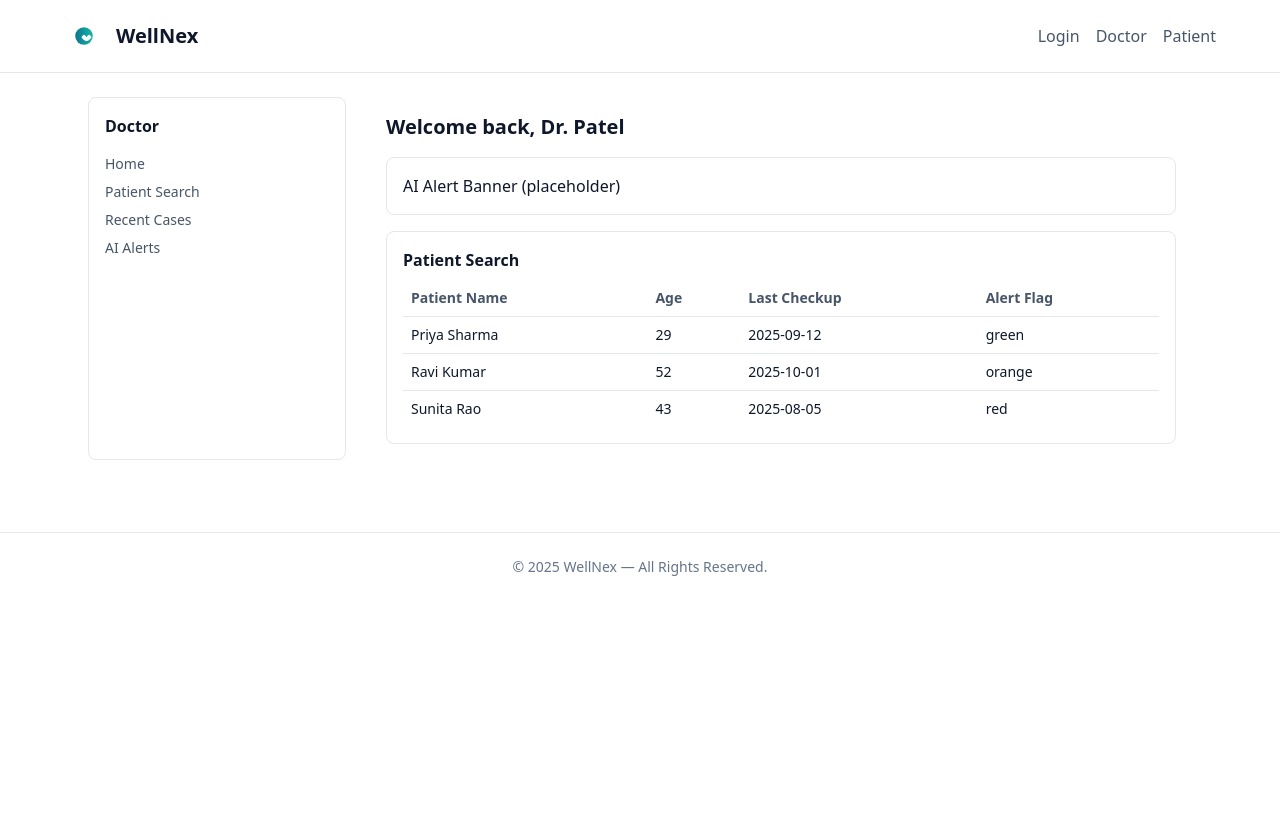
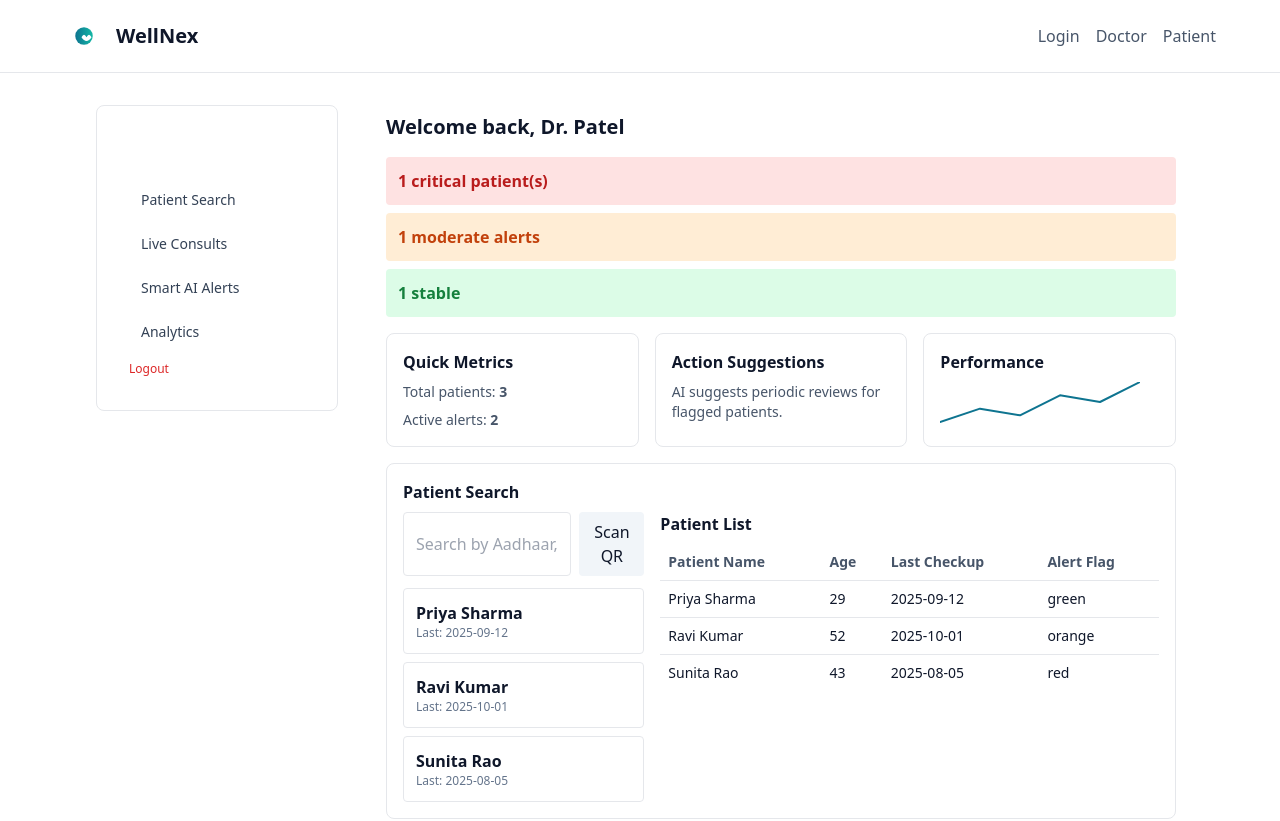
Before and after one commit to AashishVT/WellNex-AI, a React (Vite) app: page /doctor in a window 1280 px wide. Shown: the top 821 px of the page. Before the commit the page ends 800 px from the top, so only its background shows below. Built offline with nearby package versions, Linux system fonts and the light colour scheme; no server answers.

Commit message:
feat(doctor): add sidebar, search, preview, alerts, and trend components

```diff
--- /dev/null
+++ b/src/components/doctor/AlertsBanner.jsx
@@ -0,0 +1,24 @@
+import React from 'react'
+
+export default function AlertsBanner({patients=[]}){
+  const counts = patients.reduce((acc,p)=>{
+    acc[p.alert] = (acc[p.alert]||0)+1
+    return acc
+  },{})
+
+  const banners = []
+  if(counts.red) banners.push({color:'red', text:`${counts.red} critical patient(s)`})
+  if(counts.orange) banners.push({color:'orange', text:`${counts.orange} moderate alerts`})
+  if(counts.green) banners.push({color:'green', text:`${counts.green} stable`})
+
+  if(banners.length===0) return null
+  return (
+    <div className="space-y-2">
+      {banners.map((b,i)=> (
+        <div key={i} className={`p-3 rounded ${b.color==='red'?'bg-red-100 text-red-700':b.color==='orange'?'bg-orange-100 text-orange-700':'bg-green-100 text-green-700'}`}>
+          <strong>{b.text}</strong>
+        </div>
+      ))}
+    </div>
+  )
+}
--- /dev/null
+++ b/src/components/doctor/HealthTrend.jsx
@@ -0,0 +1,23 @@
+import React from 'react'
+
+function sparklinePath(values, w=200, h=40){
+  if(!values || values.length===0) return ''
+  const max = Math.max(...values)
+  const min = Math.min(...values)
+  const range = max - min || 1
+  const step = w / (values.length-1)
+  return values.map((v,i)=>{
+    const x = i*step
+    const y = h - ((v - min) / range) * h
+    return `${i===0?'M':'L'} ${x.toFixed(2)} ${y.toFixed(2)}`
+  }).join(' ')
+}
+
+export default function HealthTrend({data=[60,62,61,64,63,66,65]}){
+  const path = sparklinePath(data)
+  return (
+    <svg width="200" height="48" viewBox="0 0 200 48" className="block">
+      <path d={path} fill="none" stroke="#0E7490" strokeWidth="2" strokeLinejoin="round" strokeLinecap="round" />
+    </svg>
+  )
+}
--- /dev/null
+++ b/src/components/doctor/PatientPreview.jsx
@@ -0,0 +1,49 @@
+import React, {useEffect, useState} from 'react'
+import mockApi from '../../lib/mockApi'
+
+export default function PatientPreview({patient, onClose}){
+  const [insights, setInsights] = useState([])
+  const [loading, setLoading] = useState(false)
+
+  useEffect(()=>{
+    if(!patient) return
+    setLoading(true)
+    mockApi.getAiInsights(patient.id).then(res=>{
+      if(res.ok) setInsights(res.insights || [])
+      setLoading(false)
+    })
+  },[patient])
+
+  if(!patient) return null
+  return (
+    <div className="fixed inset-0 z-50 flex items-center justify-center">
+      <div className="absolute inset-0 bg-black/40" onClick={onClose}></div>
+      <div className="relative bg-white rounded-2xl shadow-lg p-6 w-full max-w-2xl">
+        <div className="flex justify-between items-start">
+          <div>
+            <h3 className="text-lg font-semibold">{patient.name}</h3>
+            <div className="text-sm text-slate-500">Age: {patient.age || '—'} • Last check: {patient.lastCheckup || '—'}</div>
+          </div>
+          <div className="text-sm">Alert: <span className={`font-semibold ${patient.alert==='red'?'text-red-600':patient.alert==='orange'?'text-orange-500':'text-green-600'}`}>{patient.alert}</span></div>
+        </div>
+
+        <div className="mt-4">
+          <h4 className="font-semibold">AI Summary</h4>
+          {loading && <div className="text-slate-500">Loading summary…</div>}
+          {!loading && insights.map(i=> (
+            <div key={i.id} className="p-3 border rounded mt-2">
+              <div className="font-semibold">{i.title} <span className="text-xs text-slate-500">({Math.round(i.score*100)}%)</span></div>
+              <div className="text-sm text-slate-600">{i.summary}</div>
+            </div>
+          ))}
+        </div>
+
+        <div className="mt-4 flex gap-2 justify-end">
+          <button onClick={()=>alert('Annotate placeholder')} className="px-3 py-2 rounded border">Annotate</button>
+          <button onClick={()=>alert('Start voice recording (placeholder)')} className="px-3 py-2 rounded border">Voice record</button>
+          <button onClick={onClose} className="px-3 py-2 rounded bg-wellnex-DEFAULT text-white">Close</button>
+        </div>
+      </div>
+    </div>
+  )
+}
--- /dev/null
+++ b/src/components/doctor/PatientSearch.jsx
@@ -0,0 +1,36 @@
+import React, {useState, useMemo} from 'react'
+
+// Simple fuzzy-ish search: substring match across name and id
+export default function PatientSearch({patients=[], onSelect}){
+  const [q, setQ] = useState('')
+  const results = useMemo(()=>{
+    const term = q.trim().toLowerCase()
+    if(!term) return patients
+    return patients.filter(p => {
+      return (p.name && p.name.toLowerCase().includes(term)) || (p.id && p.id.toLowerCase().includes(term))
+    })
+  },[q, patients])
+
+  return (
+    <div>
+      <div className="flex gap-2">
+        <input value={q} onChange={e=>setQ(e.target.value)} placeholder="Search by Aadhaar, name or QR" className="w-full px-3 py-2 rounded border" />
+        <button className="px-3 py-2 rounded bg-slate-100">Scan QR</button>
+      </div>
+
+      <div className="mt-3 space-y-2 max-h-64 overflow-auto">
+        {results.map(p=> (
+          <div key={p.id} className="p-3 border rounded flex items-center justify-between">
+            <div>
+              <div className="font-semibold">{p.name}</div>
+              <div className="text-xs text-slate-500">Last: {p.lastCheckup || '—'}</div>
+            </div>
+            <div>
+              <button onClick={()=>onSelect && onSelect(p)} className="px-3 py-1 rounded bg-wellnex-DEFAULT text-white">Preview</button>
+            </div>
+          </div>
+        ))}
+      </div>
+    </div>
+  )
+}
--- /dev/null
+++ b/src/components/doctor/Sidebar.jsx
@@ -0,0 +1,28 @@
+import React from 'react'
+import { Link, useLocation } from 'react-router-dom'
+
+const items = [
+  { to: '/doctor', label: 'Home' },
+  { to: '/doctor/search', label: 'Patient Search' },
+  { to: '/doctor/live', label: 'Live Consults' },
+  { to: '/doctor/alerts', label: 'Smart AI Alerts' },
+  { to: '/doctor/analytics', label: 'Analytics' },
+]
+
+export default function Sidebar(){
+  const loc = useLocation()
+  return (
+    <nav className="p-4">
+      <ul className="space-y-2 text-sm">
+        {items.map(i=> (
+          <li key={i.to}>
+            <Link to={i.to} className={`block px-3 py-2 rounded ${loc.pathname.startsWith(i.to) ? 'bg-wellnex-DEFAULT text-white' : 'text-slate-700 hover:bg-slate-100'}`}>
+              {i.label}
+            </Link>
+          </li>
+        ))}
+        <li className="mt-4"><Link to="/" className="text-xs text-red-600">Logout</Link></li>
+      </ul>
+    </nav>
+  )
+}
--- a/src/pages/DoctorDashboard.jsx
+++ b/src/pages/DoctorDashboard.jsx
@@ -1,6 +1,11 @@
 import React, {useEffect, useState} from 'react'
 import Table from '../components/ui/Table'
 import mockApi from '../lib/mockApi'
+import Sidebar from '../components/doctor/Sidebar'
+import PatientSearch from '../components/doctor/PatientSearch'
+import PatientPreview from '../components/doctor/PatientPreview'
+import AlertsBanner from '../components/doctor/AlertsBanner'
+import HealthTrend from '../components/doctor/HealthTrend'
 
 export default function DoctorDashboard(){
   const columns = [
@@ -11,6 +16,7 @@ export default function DoctorDashboard(){
   ]
 
   const [patients, setPatients] = useState([])
+  const [selected, setSelected] = useState(null)
   useEffect(()=>{
     mockApi.fetchPatients().then(res=>{
       if(res.ok) setPatients(res.patients)
@@ -19,24 +25,49 @@ export default function DoctorDashboard(){
 
   return (
     <div className="grid md:grid-cols-4 gap-6">
-      <aside className="md:col-span-1 p-4 border rounded-lg">
-        <h3 className="font-semibold">Doctor</h3>
-        <nav className="mt-4 space-y-2 text-sm text-slate-600">
-          <div>Home</div>
-          <div>Patient Search</div>
-          <div>Recent Cases</div>
-          <div>AI Alerts</div>
-        </nav>
+      <aside className="md:col-span-1 p-2">
+        <div className="p-4 border rounded-lg">
+          <Sidebar />
+        </div>
       </aside>
+
       <section className="md:col-span-3 p-4">
         <h2 className="text-xl font-semibold">Welcome back, Dr. Patel</h2>
+
         <div className="mt-4">
-          <div className="p-4 border rounded-lg mb-4">AI Alert Banner (placeholder)</div>
-          <div className="p-4 border rounded-lg">
+          <AlertsBanner patients={patients} />
+
+          <div className="grid md:grid-cols-3 gap-4 mt-4">
+            <div className="p-4 border rounded-lg">
+              <h4 className="font-semibold">Quick Metrics</h4>
+              <div className="mt-2 text-sm text-slate-600">Total patients: <strong>{patients.length}</strong></div>
+              <div className="mt-2 text-sm text-slate-600">Active alerts: <strong>{patients.filter(p=>p.alert!=='green').length}</strong></div>
+            </div>
+            <div className="p-4 border rounded-lg">
+              <h4 className="font-semibold">Action Suggestions</h4>
+              <div className="mt-2 text-sm text-slate-600">AI suggests periodic reviews for flagged patients.</div>
+            </div>
+            <div className="p-4 border rounded-lg">
+              <h4 className="font-semibold">Performance</h4>
+              <div className="mt-2"><HealthTrend data={[60,62,61,64,63,66]} /></div>
+            </div>
+          </div>
+
+          <div className="p-4 border rounded-lg mt-4">
             <h3 className="font-semibold mb-2">Patient Search</h3>
-            <Table columns={columns} data={patients} />
+            <div className="grid md:grid-cols-3 gap-4">
+              <div className="md:col-span-1">
+                <PatientSearch patients={patients} onSelect={p=>setSelected(p)} />
+              </div>
+              <div className="md:col-span-2">
+                <h4 className="font-semibold mb-2">Patient List</h4>
+                <Table columns={columns} data={patients} />
+              </div>
+            </div>
           </div>
         </div>
+
+        {selected && <PatientPreview patient={selected} onClose={()=>setSelected(null)} />}
       </section>
     </div>
   )
```
